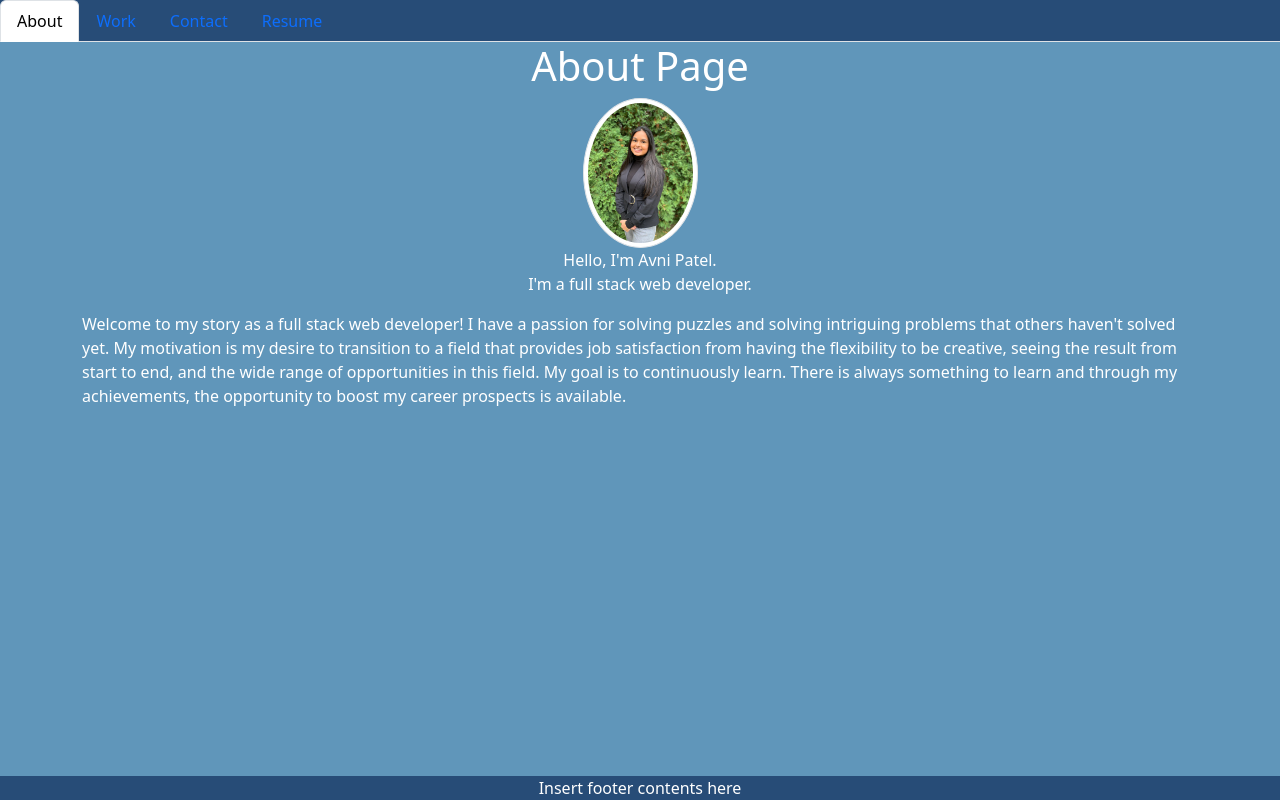
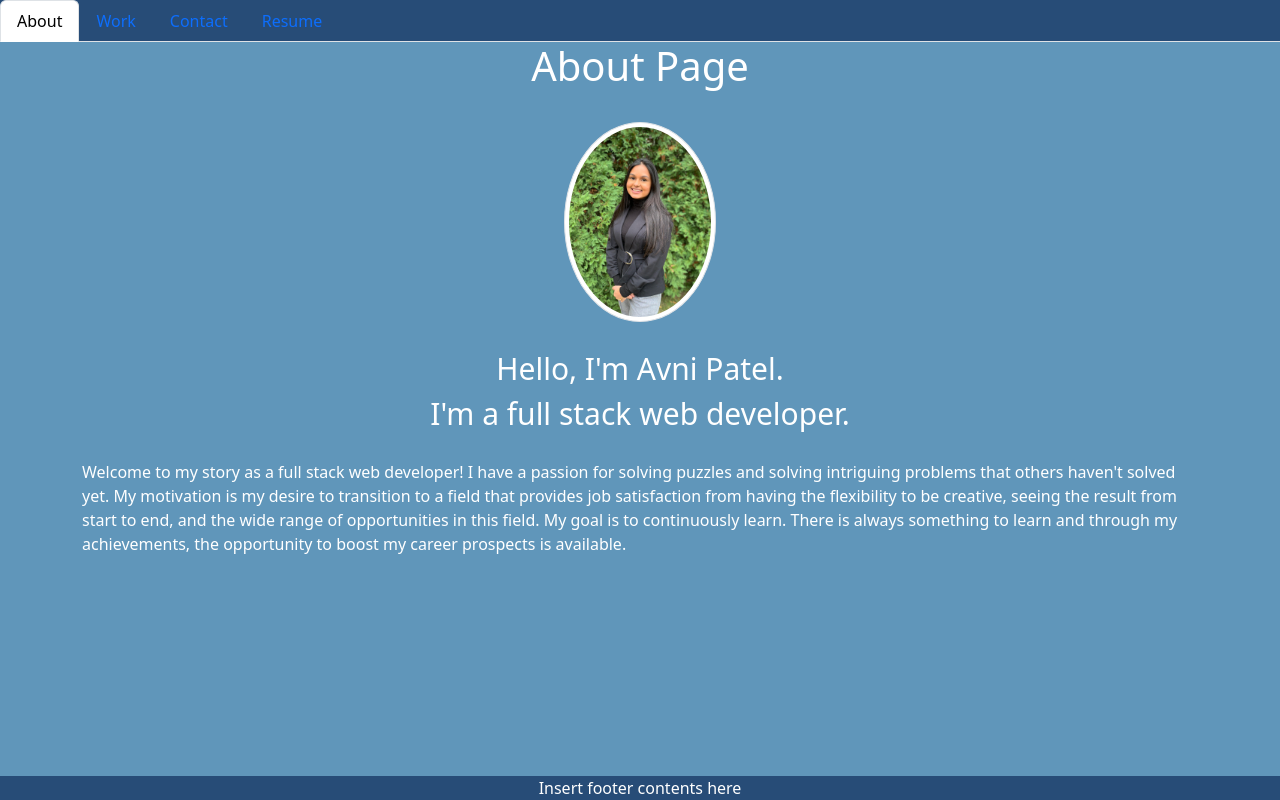
Before and after one commit to avni0000patel/React-Portfolio, a React (Create React App) app: page / in a window 1280 px wide. Built offline with nearby package versions, Linux system fonts and the light colour scheme.

Commit message:
about me className

```diff
--- a/src/components/PortfolioContainer.js
+++ b/src/components/PortfolioContainer.js
@@ -11,7 +11,7 @@ export default function PortfolioContainer() {
         all: {
             backgroundColor: '#6096BA',
             color: '#ffffff',
-            height: '100vh',
+            minHeight: '100vh',
         },
     }
     const [currentPage, setCurrentPage] = useState('About');
--- a/src/components/pages/About.js
+++ b/src/components/pages/About.js
@@ -8,33 +8,36 @@ export default function About() {
             textAlign: 'center',
         },
         me: {
-            height: '150px',
+            height: '200px',
         },
-        skills: {
-            width: '80px',
-            height: '80px',
-            // filter: 'invert(99%) sepia(99%) saturate(2%) hue-rotate(296deg) brightness(108%) contrast(101%)',
+        hello: {
+            fontSize: '30px',
         }
     };
     return (
         <section>
-            <div id="about-me">
-                <h1 class="text-center">About Page</h1>
+            <div className="about-me">
+                <h1 className="text-center">About Page</h1>
+                <br />
+            </div>
+            <div>
                 <div style={styles.aboutMe} class="about-me">
-                    <img style={styles.me} src={Me} class="rounded-circle img-thumbnail"
+                    <img style={styles.me} src={Me} className="rounded-circle img-thumbnail"
                         alt="Avni Patel" />
                 </div>
-                <p class="text-center">
+                <br />
+                <div style={styles.hello} className="text-center">
                     Hello, I'm Avni Patel.
                     <br />
                     I'm a full stack web developer.
-                </p>
+                </div>
             </div>
-            <div class="bio">
+            <br />
+            <div className="bio">
                 {/* <h6 class="bio header font-weight-bold">Bio:</h6> */}
-                <div class="container">
-                    <div class="row justify-content-around">
-                        <div class="col-12">
+                <div className="container">
+                    <div className="row justify-content-around">
+                        <div className="col-12">
                             <p>
                                 Welcome to my story as a full stack web developer! I have a passion for solving puzzles and solving intriguing problems that others haven't solved yet. My motivation is my desire to transition to a field that provides job satisfaction from having the flexibility to be creative, seeing the result from start to end, and the wide range of opportunities in this field. My goal is to continuously learn. There is always something to learn and through my achievements, the opportunity to boost my career prospects is available.
                             </p>
--- a/src/components/pages/Contact.js
+++ b/src/components/pages/Contact.js
@@ -20,6 +20,7 @@ export default function Contact() {
         <section>
             <div id="work">
                 <h1 class="text-center">Contact Page</h1>
+                <br />
             </div>
             <div class="contact">
                 {/* <h6 class="contact font-weight-bold">Contact Info:</h6> */}
--- a/src/components/pages/Resume.js
+++ b/src/components/pages/Resume.js
@@ -6,6 +6,7 @@ export default function Resume() {
         <section>
             <div id="resume">
                 <h1 class="text-center">Resume Page</h1>
+                <br />
             </div>
             <div class="download">
                 {/* <h6 class="resume header font-weight-bold">Resume:</h6> */}
--- a/src/components/pages/Work.js
+++ b/src/components/pages/Work.js
@@ -37,6 +37,7 @@ export default function Work() {
         <section>
             <div id="work" class="work">
                 <h1 class="text-center">Work Page</h1>
+                <br />
             </div>
             <div class="work">
                 <div class="container">
```
